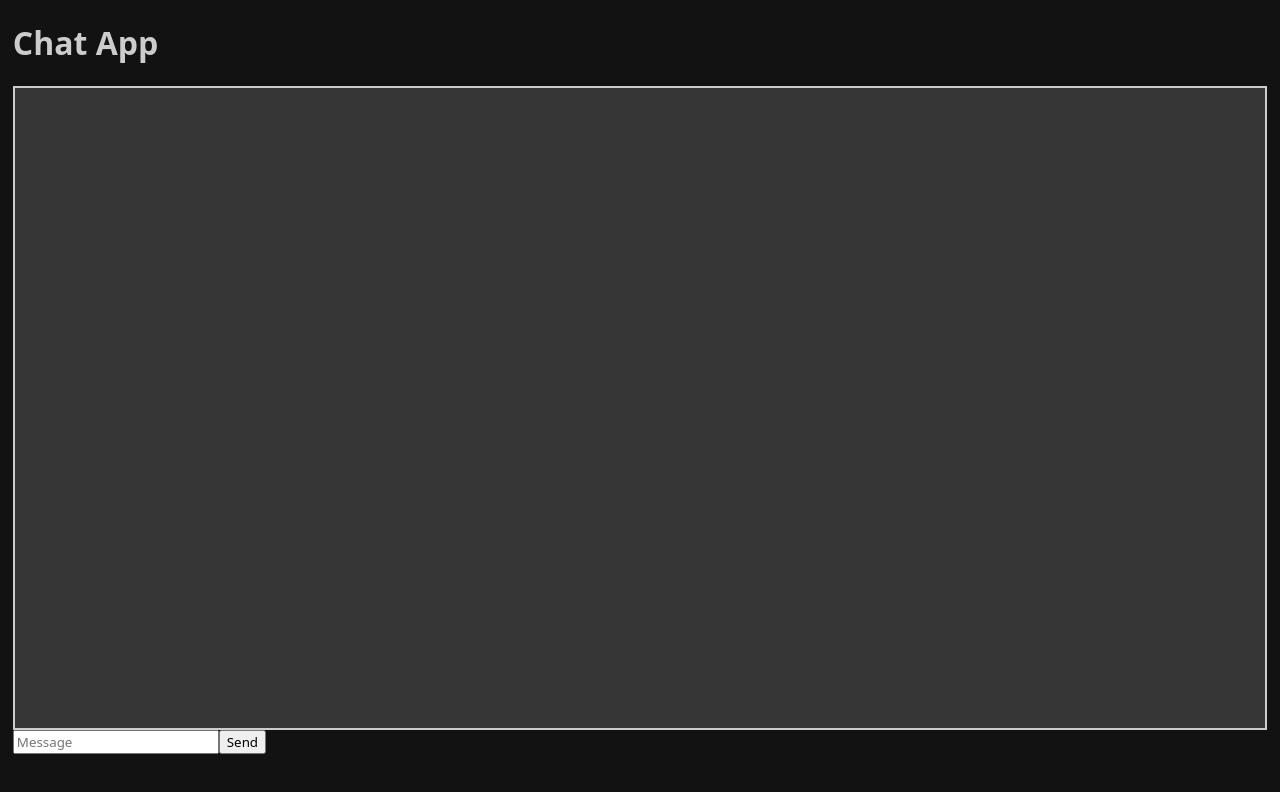
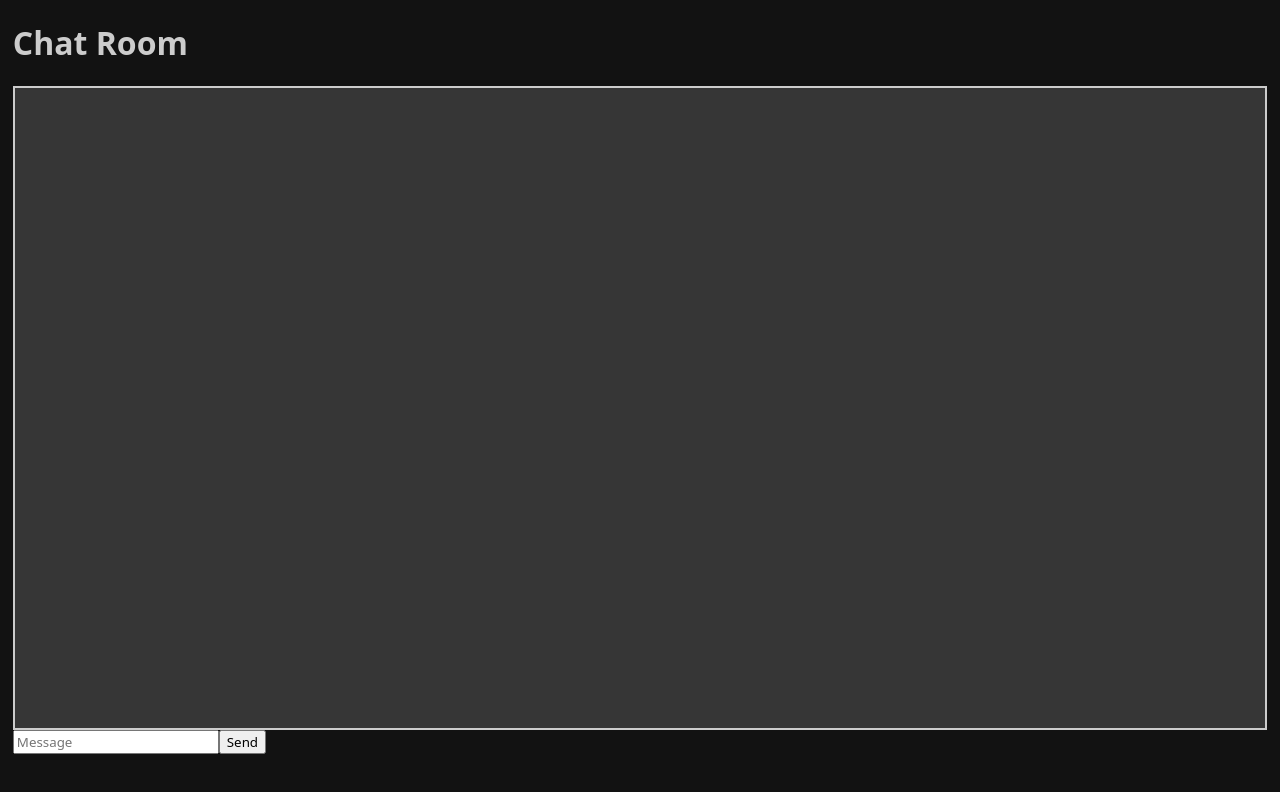
Before and after one commit to leoldding/chatApp, a React (Create React App) app in the folder frontend/: page /room in a window 1280 px wide. Shown: the top 792 px of the page. Built offline with nearby package versions, Linux system fonts and the light colour scheme.

Commit message:
create and route to main page and chat rooms

```diff
--- a/frontend/package.json
+++ b/frontend/package.json
@@ -9,6 +9,7 @@
     "axios": "^1.2.3",
     "react": "^18.2.0",
     "react-dom": "^18.2.0",
+    "react-router-dom": "^6.7.0",
     "react-scripts": "5.0.1",
     "web-vitals": "^2.1.4"
   },
--- a/frontend/src/App.js
+++ b/frontend/src/App.js
@@ -1,33 +1,25 @@
 import React from 'react';
-//import Axios from 'axios';
-import './components/css/main.css';
+import { BrowserRouter as Router, Routes, Route, Navigate} from "react-router-dom";
+import Room from './components/Room.js';
+import Main from './components/Main.js';
+import './components/css/styles.css';
 
 class App extends React.Component {
-    constructor(props) {
-        super(props);
-
-        this.state = {
-            inputText: "",
-        };
-    }
-
-    sendMessage = async (event) => {
-        event.preventDefault();
-        console.log(this.state.inputText);
-        this.setState({inputText: ""});
-    }
 
     render() {
         return (
-            <div>
-                <h1>Chat App</h1>
-                <div id={"chatLog"}></div>
-                <form onSubmit={this.sendMessage}>
-                    <input type={"text"} placeholder={"Message"} value={this.state.inputText}
-                           onChange={(event) => this.setState({inputText: event.target.value})}/>
-                    <button>Send</button>
-                </form>
-            </div>
+            <>
+                <Router>
+                    <Routes>
+                        <Route path={"/"} element={<Main />}></Route>
+                        <Route path={"/room/*"} element={<Room />}></Route>
+                        <Route
+                            path="*"
+                            element={<Navigate to="/" replace />}
+                        />
+                    </Routes>
+                </Router>
+            </>
         )
     }
 }
--- /dev/null
+++ b/frontend/src/components/Main.js
@@ -0,0 +1,15 @@
+import React from 'react';
+import './css/styles.css';
+
+class Main extends React.Component {
+
+    render() {
+        return (
+            <div>
+                <h1>Main Page</h1>
+            </div>
+        )
+    }
+}
+
+export default Main;
--- /dev/null
+++ b/frontend/src/components/Room.js
@@ -0,0 +1,35 @@
+import React from 'react';
+import './css/styles.css';
+import './css/room.css';
+
+class Room extends React.Component {
+    constructor(props) {
+        super(props);
+
+        this.state = {
+            inputText: "",
+        };
+    }
+
+    sendMessage = async (event) => {
+        event.preventDefault();
+        console.log(this.state.inputText);
+        this.setState({inputText: ""});
+    }
+    render() {
+        return (
+            <div>
+                <h1>Chat Room</h1>
+                <div id={"chatLog"}></div>
+                <form onSubmit={this.sendMessage}>
+                    <input type={"text"} placeholder={"Message"} value={this.state.inputText}
+                           onChange={(event) => this.setState({inputText: event.target.value})}/>
+                    <button>Send</button>
+                </form>
+            </div>
+        )
+    }
+
+}
+
+export default Room;
--- /dev/null
+++ b/frontend/src/components/css/room.css
@@ -0,0 +1,7 @@
+#chatLog {
+    border-color: #CCCCCC;
+    border-width: 2px;
+    border-style: solid;
+    height: 80vh;
+    background-color: #363636;
+}
--- a/frontend/src/components/css/main.css
+++ b/frontend/src/components/css/styles.css
@@ -8,11 +8,3 @@ body {
     margin: 1vw;
     padding: 0;
 }
-
-#chatLog {
-    border-color: #CCCCCC;
-    border-width: 2px;
-    border-style: solid;
-    height: 80vh;
-    background-color: #363636;
-}
```
